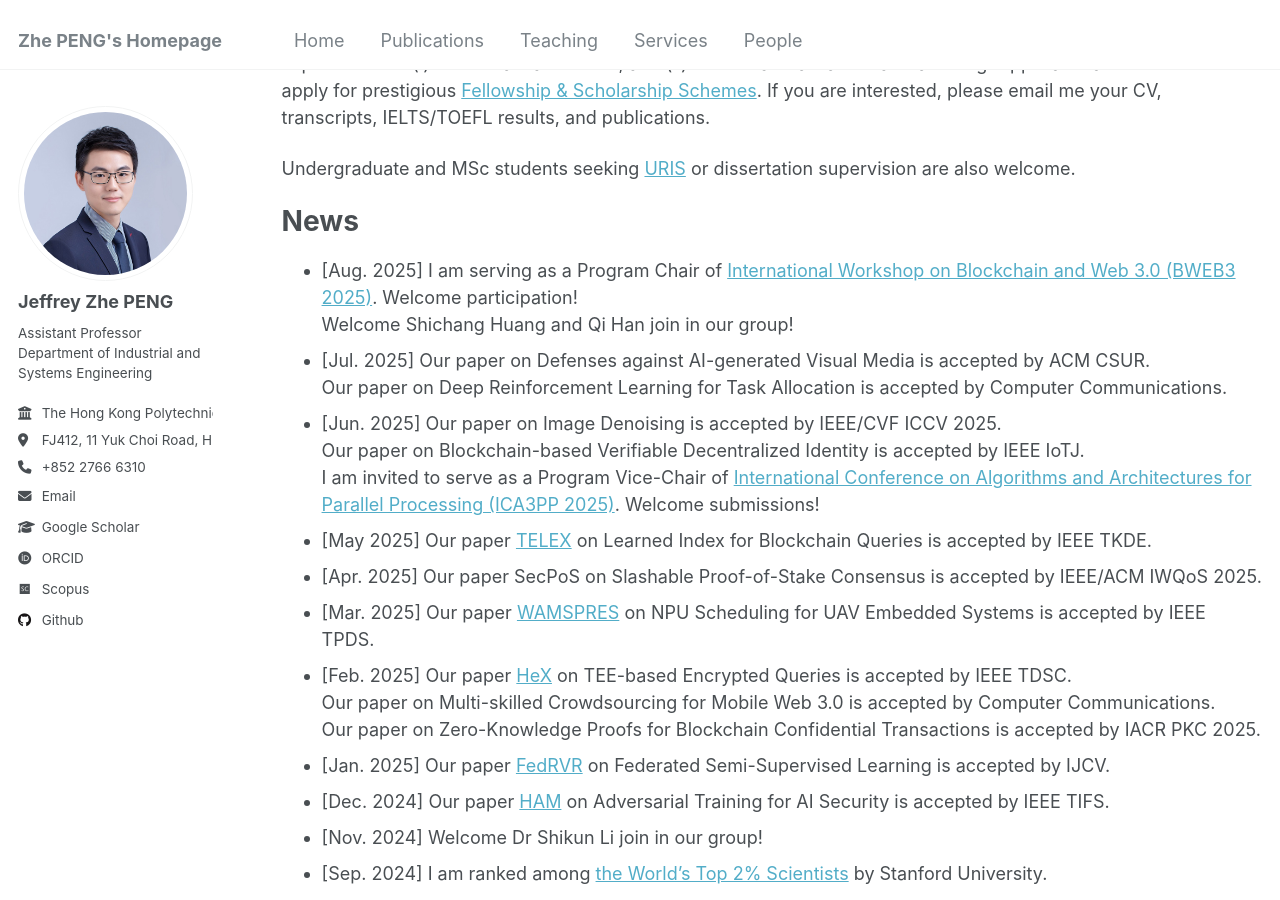
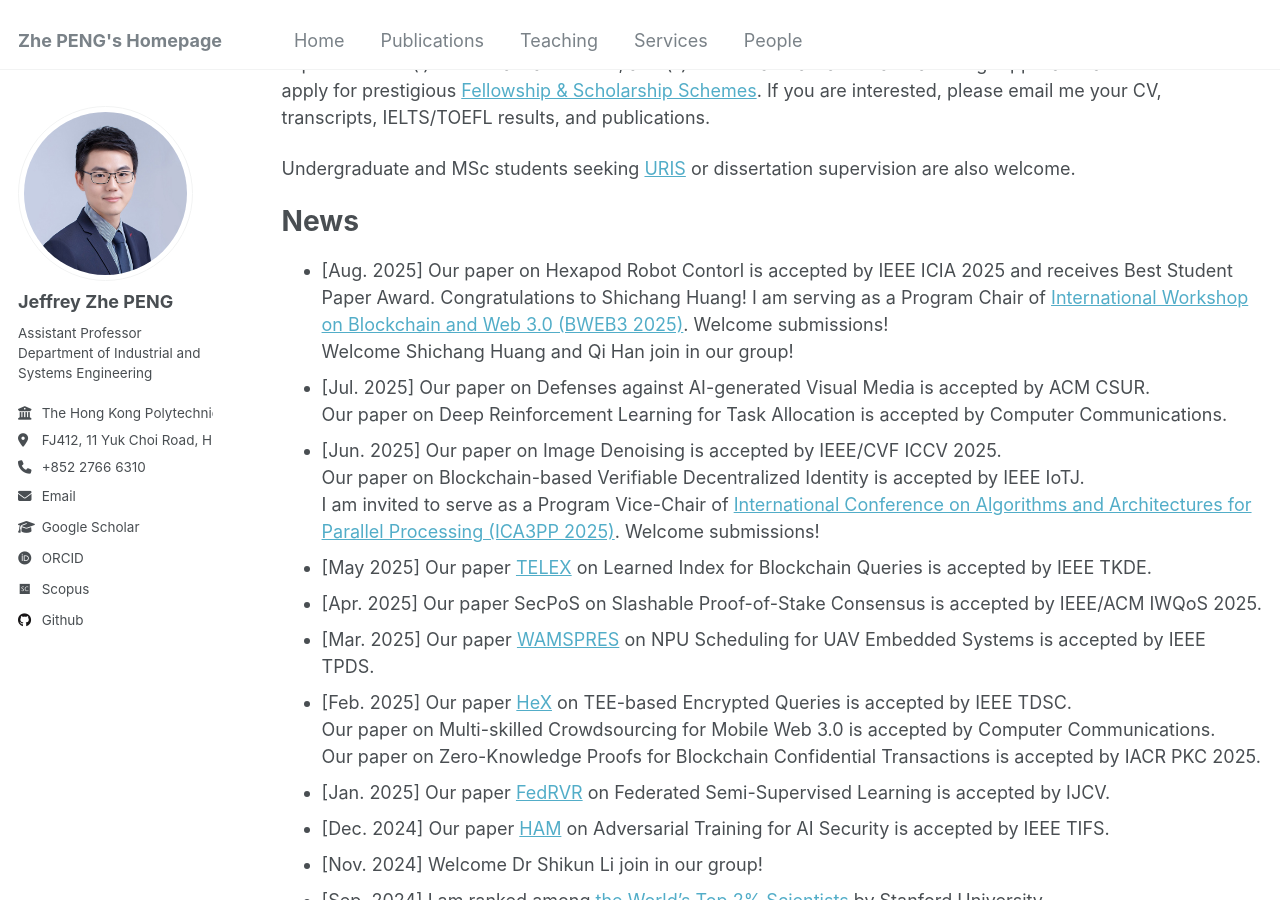
Before and after one commit to PENG-Zhe/peng-zhe.github.io, a Jekyll site: the page built from _pages/about.md, in a window 1280 px wide and 900 px high, scrolled down 652 px. Built offline with Jekyll 4.4.1, drawn with Linux system fonts in a browser that asks for light colours; some web fonts are replaced.

Commit message:
Update about.md

```diff
--- a/_pages/about.md
+++ b/_pages/about.md
@@ -26,7 +26,8 @@ Undergraduate and MSc students seeking [URIS](https://www.polyu.edu.hk/gs/ug-res
 
 # News
 <!-- -->
-- [Aug. 2025] I am serving as a Program Chair of <a href="https://bcra-conf.github.io/2025/program/panelBWEB3/" target="_blank">International Workshop on Blockchain and Web 3.0 (BWEB3 2025)</a>. Welcome participation! <br>
+- [Aug. 2025] Our paper on Hexapod Robot Contorl is accepted by IEEE ICIA 2025 and receives Best Student Paper Award. Congratulations to Shichang Huang!
+I am serving as a Program Chair of <a href="https://bcra-conf.github.io/2025/program/panelBWEB3/" target="_blank">International Workshop on Blockchain and Web 3.0 (BWEB3 2025)</a>. Welcome submissions! <br>
 Welcome Shichang Huang and Qi Han join in our group!
 - [Jul. 2025] Our paper on Defenses against AI-generated Visual Media is accepted by ACM CSUR. <br>
 Our paper on Deep Reinforcement Learning for Task Allocation is accepted by Computer Communications.
```
